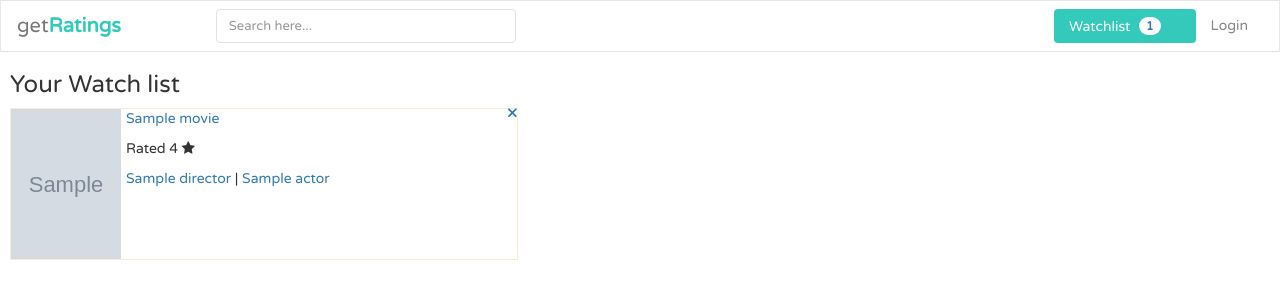
After one commit to eknathyadav/movie-rating, a Django app: template base/templates/base/user_watchlist.html in a window 1280 px wide. The commit adds this page. Shown: the top 300 px of the page. Run offline with Django 3.2, Linux system fonts and the light colour scheme; the template is opened without the code that fills it: most values are stand-ins (such as "Sample title", 1, 10 or a date in 2020); grey boxes marked "Sample" are stand-in pictures; some libraries are stand-ins or nearby versions.

Commit message:
watchlist feature added

```diff
--- a/base/admin.py
+++ b/base/admin.py
@@ -1,5 +1,5 @@
 from django.contrib import admin
-from .models import User, Director, Actor, Genre,Review, Writer, Movie
+from .models import User, Director, Actor, Genre, Review, Writer, Movie, WatchList
 # Register your models here.
 
 admin.site.register(Director)
@@ -8,3 +8,4 @@ admin.site.register(Genre)
 admin.site.register(Review)
 admin.site.register(Writer)
 admin.site.register(Movie)
+admin.site.register(WatchList)
--- a/base/models.py
+++ b/base/models.py
@@ -57,3 +57,8 @@ class Review(models.Model):
 
     def __str__(self):
         return str(self.rating)
+
+
+class WatchList(models.Model):
+    movie = models.ForeignKey(Movie, on_delete=models.CASCADE, null=True)
+    user = models.ForeignKey(User, on_delete=models.CASCADE, null=True)
--- /dev/null
+++ b/base/templates/base/user_watchlist.html
@@ -0,0 +1,56 @@
+{% extends 'main.html' %}
+{% block content %}
+    <style>
+        .watch-list-item{
+            display:flex;
+            margin:10px;
+            border: 1px solid antiquewhite;
+            width: 508px;
+        }
+        .movie-image{
+            width:110px;
+            height:150px;
+            margin-right:5px;
+
+        }
+        .movie-content{
+            width:200px;
+            width: 400px;
+            position:relative;
+        }
+        .movie-image img{
+            width:110px;
+            height:150px;
+        }
+        .list-title{
+            margin-left:10px;
+        }
+        .cross{
+            position: absolute;
+            left: 382px;
+            top: -3px;
+        }
+    </style>
+    <h3 class="list-title"> Your Watch list </h3>
+    <div class="watchlist-container">
+
+    {% for item in watch_list %}
+        <div class="watch-list-item">
+            <div class="movie-image">
+                <img src= "{{ item.movie.movie_image.url }}"></img>
+            </div>
+            <div class="movie-content">
+                <a href="{% url 'base:delete-watch-list-item' item.id %}"><i class="fa-solid fa-xmark cross"></i></a>
+                <p><a href="{% url 'base:getMovie' item.movie.id %}"> {{ item.movie.name }} </a></p>
+                <p> Rated {{ item.movie.movie_rating }} <i class="fa fa-star" aria-hidden="true"></i> <p>
+                <p>
+                    <a href="#">{{ item.movie.director }}</a> |
+                    {% for actor in item.movie.actor.all %}
+                        <span><a href="#">{{ actor.name }}</a></span>
+                    {% endfor%}
+                </p>
+            </div>
+        </div>
+    {% endfor %}
+    </div>
+{% endblock %}
--- a/templates/navbar.html
+++ b/templates/navbar.html
@@ -223,6 +223,9 @@
         text-align: center;
         border-top: 1px solid #e0e0e0;
       }
+      .countWl span{
+        margin-right:5px;
+      }
       .or-seperator b {
         color: #666;
         padding: 0 8px;
@@ -312,34 +315,25 @@
             >
           </div>
         </form>
-        {% if request.user.is_authenticated %}
+
         <ul class="nav navbar-nav navbar-right">
+            <li>
+              <a class="btn btn-primary get-started-btn mt-1 mb-1 countWl" href="{% url 'base:watch-list' %}" role="button"> <span> Watchlist </span> <span class="badge badge-light">{{ countWatchList }}</span></a>
+          </li>
+          {% if request.user.is_authenticated %}
           <li>
             <a
               href="{% url 'base:logout' %}"
-              class="btn btn-primary dropdown-toggle get-started-btn mt-1 mb-1"
-              >Log Out</a
-            >
+              >Log Out</a>
           </li>
-        </ul>
-
-        {% else %}
-        <ul class="nav navbar-nav navbar-right">
-          <li>
-            <a
-              href="{% url 'base:register' %}"
-              class="btn btn-primary dropdown-toggle get-started-btn mt-1 mb-1"
-              >Sign up</a
-            >
+          {% else %}
+           <li>
+            <a href="{% url 'base:login' %}"
+            >Login</a>
           </li>
-        </ul>
-        <ul class="nav navbar-nav navbar-right">
-          <li>
-            <a href="{% url 'base:login' %}">Login</a>
-          </li>
+          {% endif %}
         </ul>
       </div>
-      {% endif %}
     </nav>
   </body>
-</html>
+  </html>
```
Also changed, not shown: base/templates/base/home.html (+9 -1 lines), base/urls.py (+8 -3 lines), base/views.py (+41 -2 lines), base/migrations/0003_watchlist.py (added), db.sqlite3.
